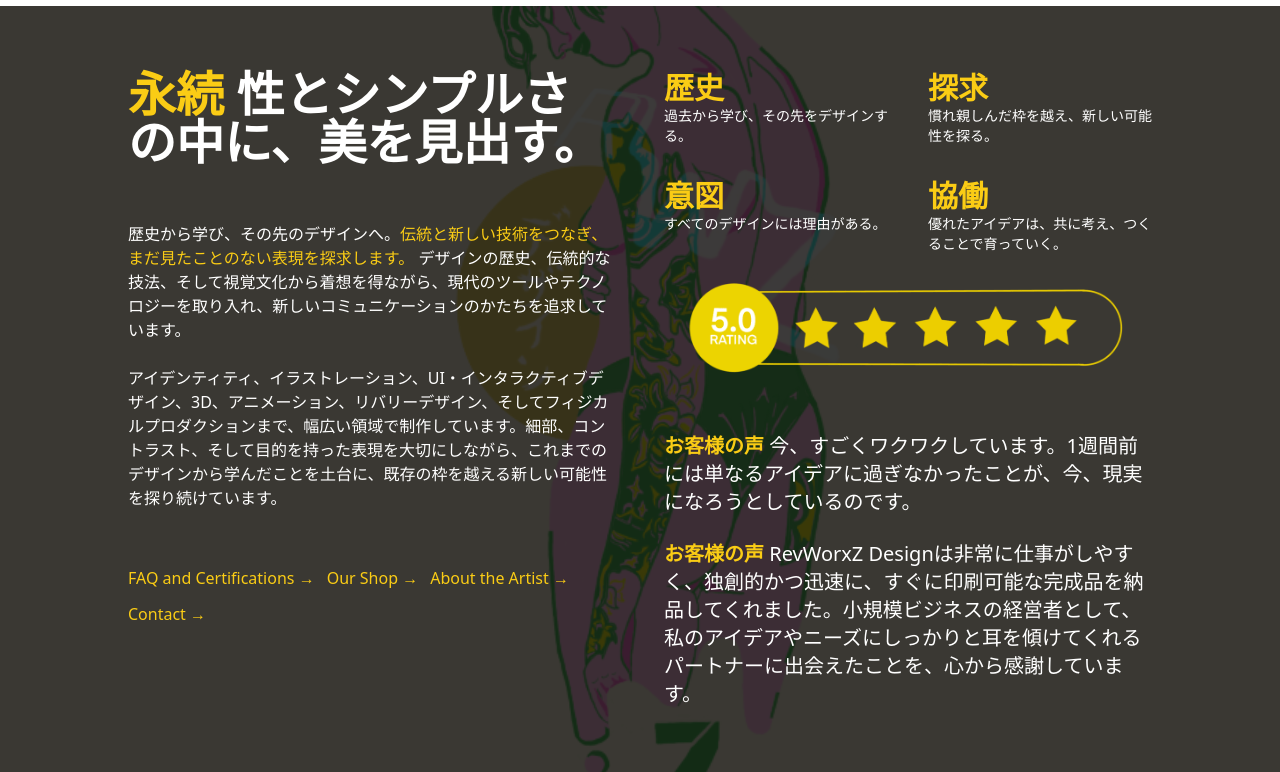
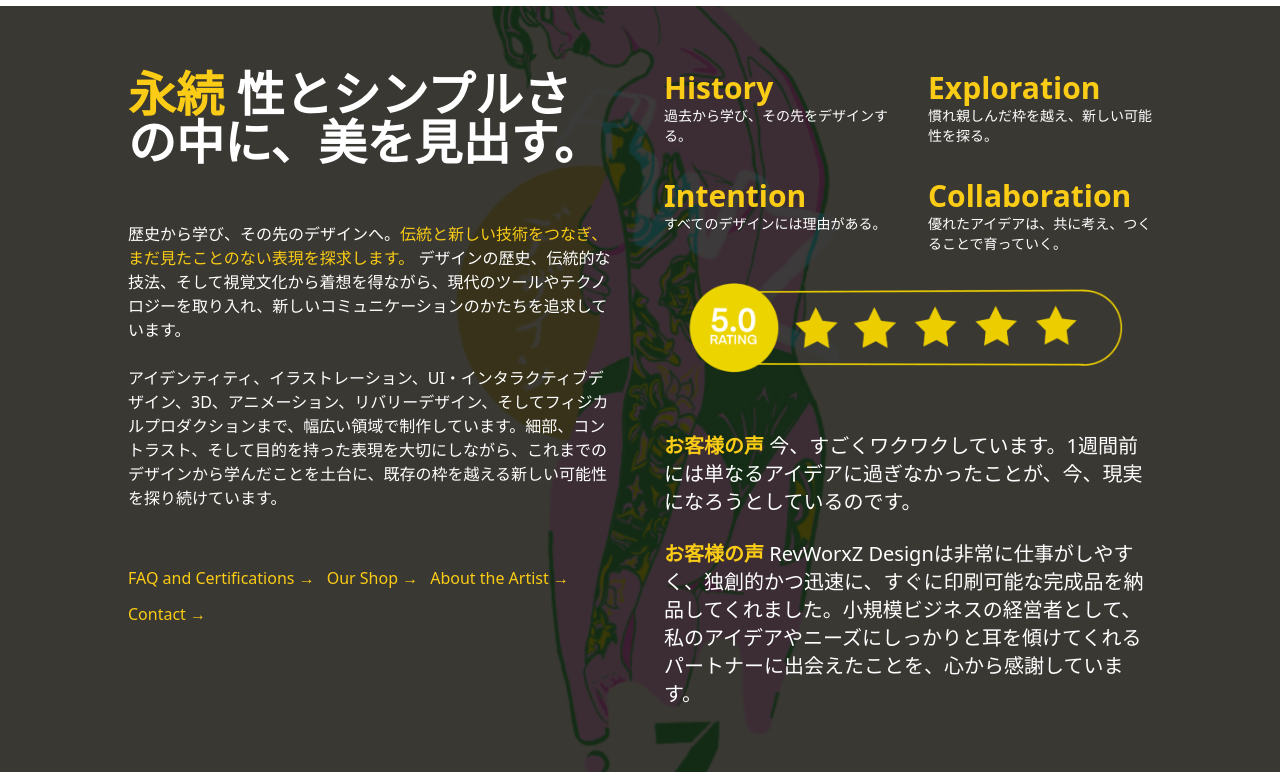
Before and after one commit to beasmith152/ReWorxZ, an Astro site: page /learn in a window 1280 px wide. Shown: the part 122-894 px from the top of the page. Built offline with nearby package versions, Linux system fonts and the light colour scheme; Astro itself is replaced by a stand-in of ours; a web font is replaced by a local one; what tw-elements would draw is missing.

Commit message:
english update

```diff
--- a/src/pages/learn.astro
+++ b/src/pages/learn.astro
@@ -116,28 +116,28 @@
   <div class="grid sm:grid-cols-2 gap-x-10 gap-y-8">
 
     <div>
-      <p class="text-3xl font-bold text-yellow-400">歴史</p>
+      <p class="text-3xl font-bold text-yellow-400">History</p>
       <p class="text-white text-sm">
         過去から学び、その先をデザインする。
       </p>
     </div>
 
     <div>
-      <p class="text-3xl font-bold text-yellow-400">探求</p>
+      <p class="text-3xl font-bold text-yellow-400">Exploration</p>
       <p class="text-white text-sm">
         慣れ親しんだ枠を越え、新しい可能性を探る。
       </p>
     </div>
 
     <div>
-      <p class="text-3xl font-bold text-yellow-400">意図</p>
+      <p class="text-3xl font-bold text-yellow-400">Intention</p>
       <p class="text-white text-sm">
         すべてのデザインには理由がある。
       </p>
     </div>
 
     <div>
-      <p class="text-3xl font-bold text-yellow-400">協働</p>
+      <p class="text-3xl font-bold text-yellow-400">Collaboration</p>
       <p class="text-white text-sm">
         優れたアイデアは、共に考え、つくることで育っていく。
       </p>
```
